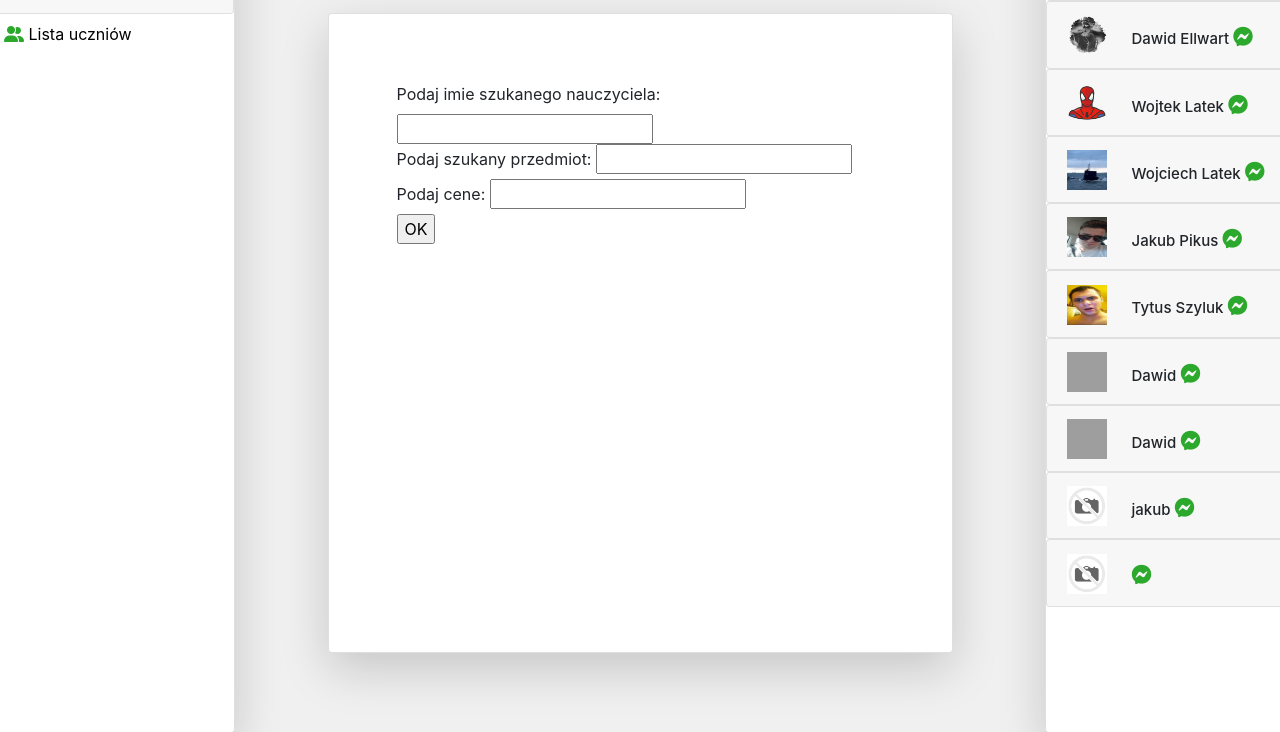
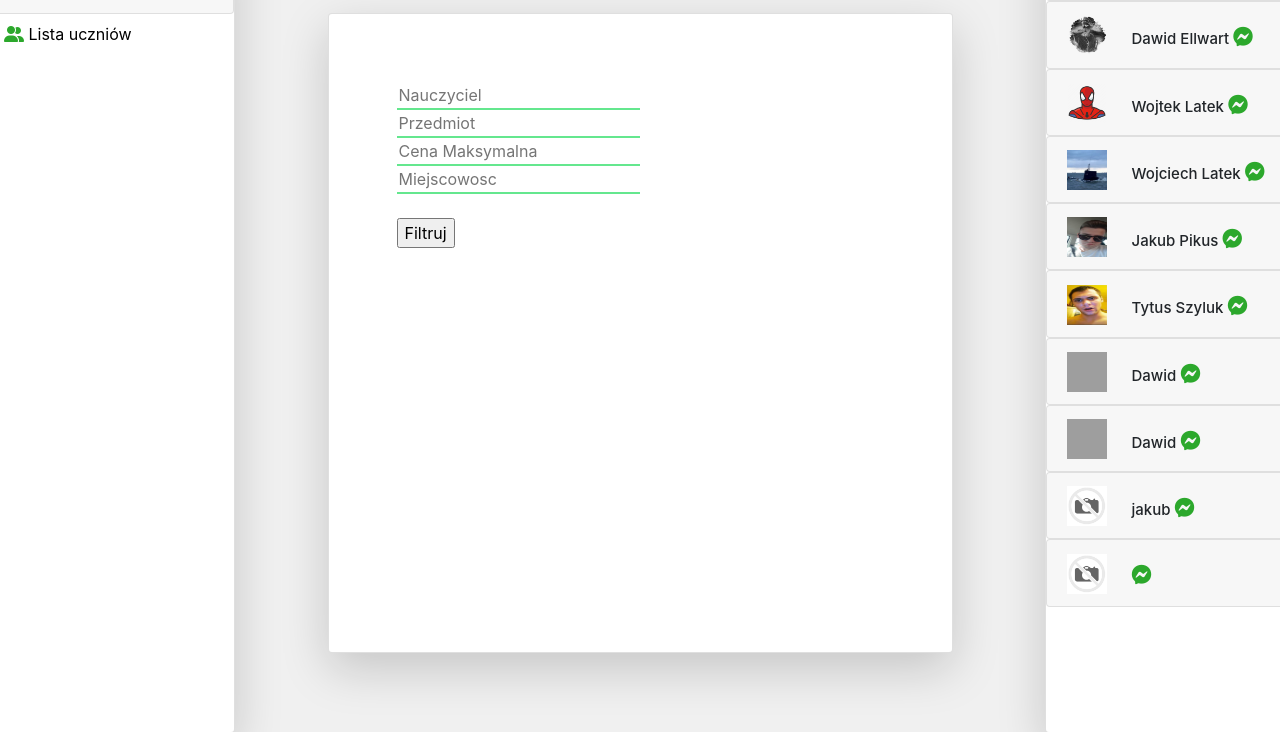
Before and after one commit to animestanduser/NZI_JABLKO, a Django app: page /search/ in a window 1280 px wide. Shown: the part 167-899 px from the top of the page. Run offline with Django 3.2, Linux system fonts and the light colour scheme; data comes from the database, SQL or seed files in the repository; some libraries are stand-ins or nearby versions; grey boxes are pictures that could not be loaded.

Commit message:
Aktualizacja filtrow

```diff
--- /dev/null
+++ b/app/static/app/css/formularz.css
@@ -0,0 +1,7 @@
+.inputData{
+    border: none;
+    border-bottom: 2px solid ;
+    outline: none;
+    border-color: rgb(100, 231, 142);
+    width: 50%;
+}
--- a/app/templates/app/main_tlo.html
+++ b/app/templates/app/main_tlo.html
@@ -6,7 +6,7 @@
     <link rel="stylesheet" href="https://cdn.jsdelivr.net/npm/bootstrap@4.5.3/dist/css/bootstrap.min.css" integrity="sha384-TX8t27EcRE3e/ihU7zmQxVncDAy5uIKz4rEkgIXeMed4M0jlfIDPvg6uqKI2xXr2" crossorigin="anonymous">
     <link href="https://fonts.googleapis.com/css?family=Montserrat:300,400,500,600" rel="stylesheet">
     <link rel="stylesheet" href="{% static 'app/css/main_tlo.css' %}">
-
+    <link rel="stylesheet" href="{% static 'app/css/formularz.css' %}">
 
 
 
--- a/app/templates/app/search.html
+++ b/app/templates/app/search.html
@@ -1,18 +1,22 @@
 {% extends 'app/main_tlo.html' %}
 
-{% load static %}
 
 {% block content %}
 
 <form action = "" method = "get">
-    <label for="your_name">Podaj imie szukanego nauczyciela: </label>
-    <input id="your_name" type="text" name="your_name" value="">
+    {% csrf_token %}
+    <!-- <label for="your_name">Podaj imie szukanego nauczyciela: </label> -->
+    <input class="inputData" id="your_name" type="text" name="your_name" value="" placeholder="Nauczyciel">
         <br>
-    <label for="subject">Podaj szukany przedmiot: </label>
-    <input id="subject" type="text" name="subject" value="">
-    <label for="price">Podaj cene: </label>
-    <input id="price" type="number" name="price" value="">
-    <br><input type="submit" value="OK">
+    <!-- <label for="subject">Podaj szukany przedmiot: </label> -->
+    <input class="inputData" id="subject" type="text" name="subject" value="" placeholder="Przedmiot">
+        <br>
+    <!-- <label for="price">Podaj cene: </label> -->
+    <input class="inputData" id="priceHigh" type="number" name="priceHigh" value="" placeholder="Cena Maksymalna">
+        <br>
+    <input class="inputData" id="city" type="text" name="city" value="" placeholder="Miejscowosc">
+        <br>
+    <br><input type="submit" value="Filtruj">
 </form>
 
 
@@ -22,7 +26,7 @@
 
     {% for user in users %}
     {% if user.profile.korepetytor %}   <!-- sprawdza czy profil do wyswietlenia jest nauczycielem -->
-    {% if user.first_name == names or user.profile.przedmiot == subject %}  <!-- sprawdza czy profil spelnia wymagania filtrow -->
+    {% if user.first_name == names or user.profile.przedmiot == subject  or user.profile.cena <= priceHigh or user.profile.miejscowosc == city%}  <!-- sprawdza czy profil spelnia wymagania filtrow -->
     <div class="col-4">
         <div class="user_card" style="height: 250px; width: 180px; background-image: linear-gradient(rgb(80, 219, 177),rgb(111, 240, 122)); float: left; margin: 30px; border-radius: 5px 5px 5px 5px; box-shadow: 0px 4px 5px 1px #cccccc;" >
             <img class="rounder-circle account-img" src="{{user.profile.image.url}}" height="130px" width="130px"><br>
--- a/app/views.py
+++ b/app/views.py
@@ -136,9 +136,12 @@ def report(request, user):
 def search(request):
     value = request.GET.get('your_name')
     subject = request.GET.get('subject')
-    price = request.GET.get('price')
-    print(request.GET)
-    return render(request, 'app/search.html', {'users': User.objects.exclude(username=request.user.username), 'names': value, 'lesson': subject, 'price': price})
+    priceLow = request.GET.get('priceLow')
+    priceHigh = request.GET.get('priceHigh')
+    city = request.GET.get('city')
+    # print(request.GET) wyswietla wartosc GET w konsoli, przydatne do sprawdzenia wczytywania
+    return render(request, 'app/search.html', {'users': User.objects.exclude(username=request.user.username),
+        'names': value, 'lesson': subject, 'priceLow': priceLow, 'priceHigh': priceHigh, 'city': city})
 
 
 
```
